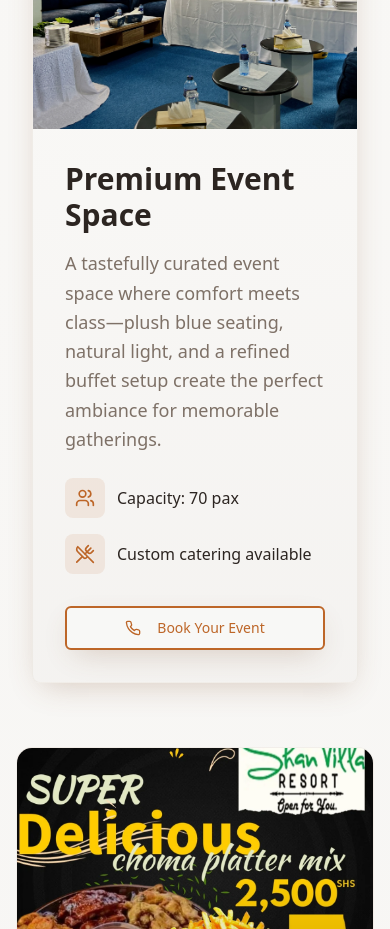
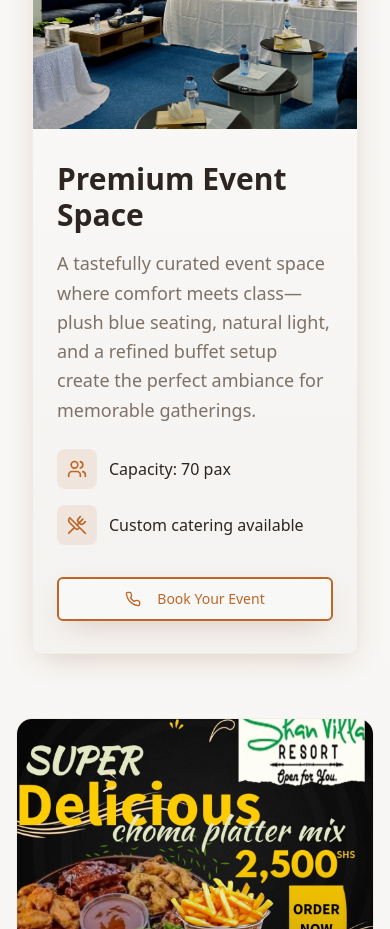
Before and after one commit to Rolernock/shanvilla, a React (Vite) app: page / in a window 390 px wide. Shown: the part 8400-9329 px from the top of the page. Built offline with nearby package versions, Linux system fonts and the light colour scheme.

Commit message:
reduced padding in hall section

```diff
--- a/src/components/GallerySection.tsx
+++ b/src/components/GallerySection.tsx
@@ -173,7 +173,7 @@ const GallerySection = () => {
                 </div>
 
                 {/* Conference Hall Description */}
-                <CardContent className='p-8 md:p-10 flex flex-col justify-center'>
+                <CardContent className='py-8 md:p-10 flex flex-col justify-center'>
                   <div className='mb-6'>
                     <h3 className='text-3xl font-bold text-foreground mb-4'>
                       Premium Event Space
```
